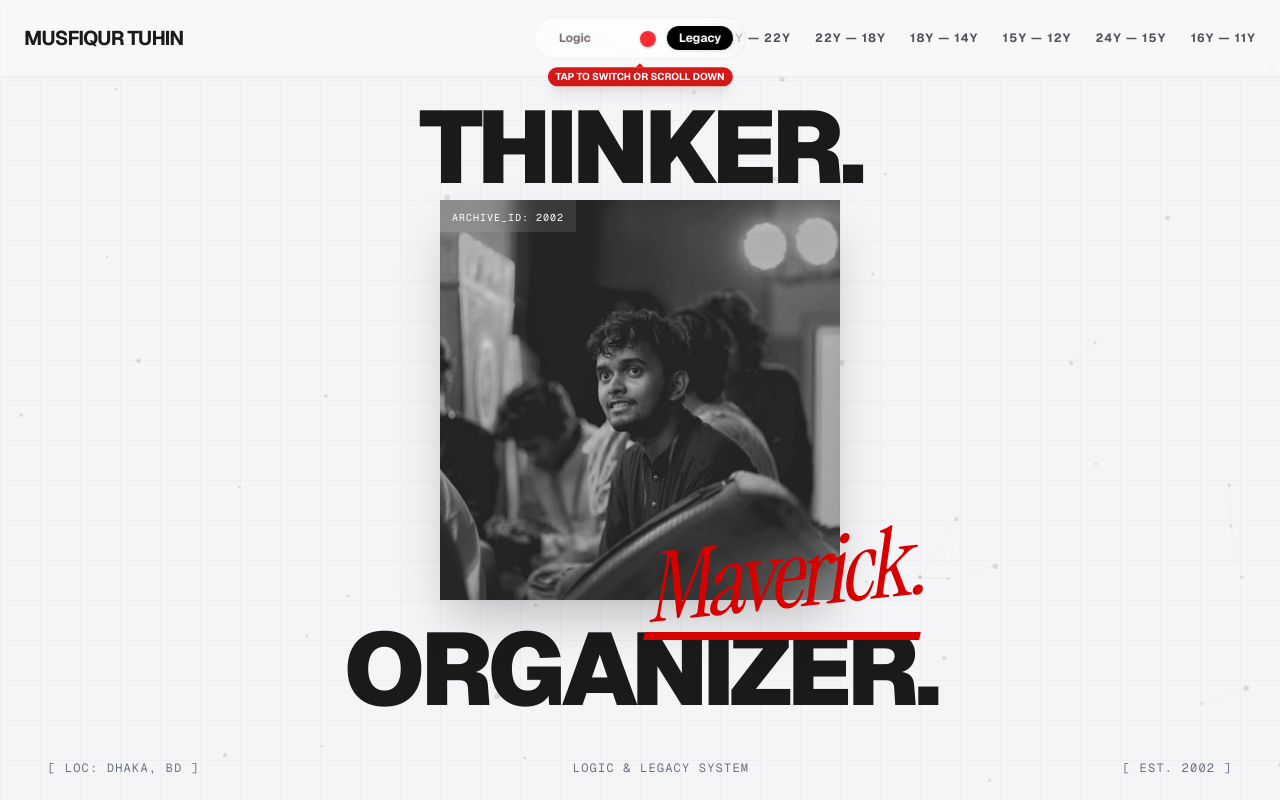
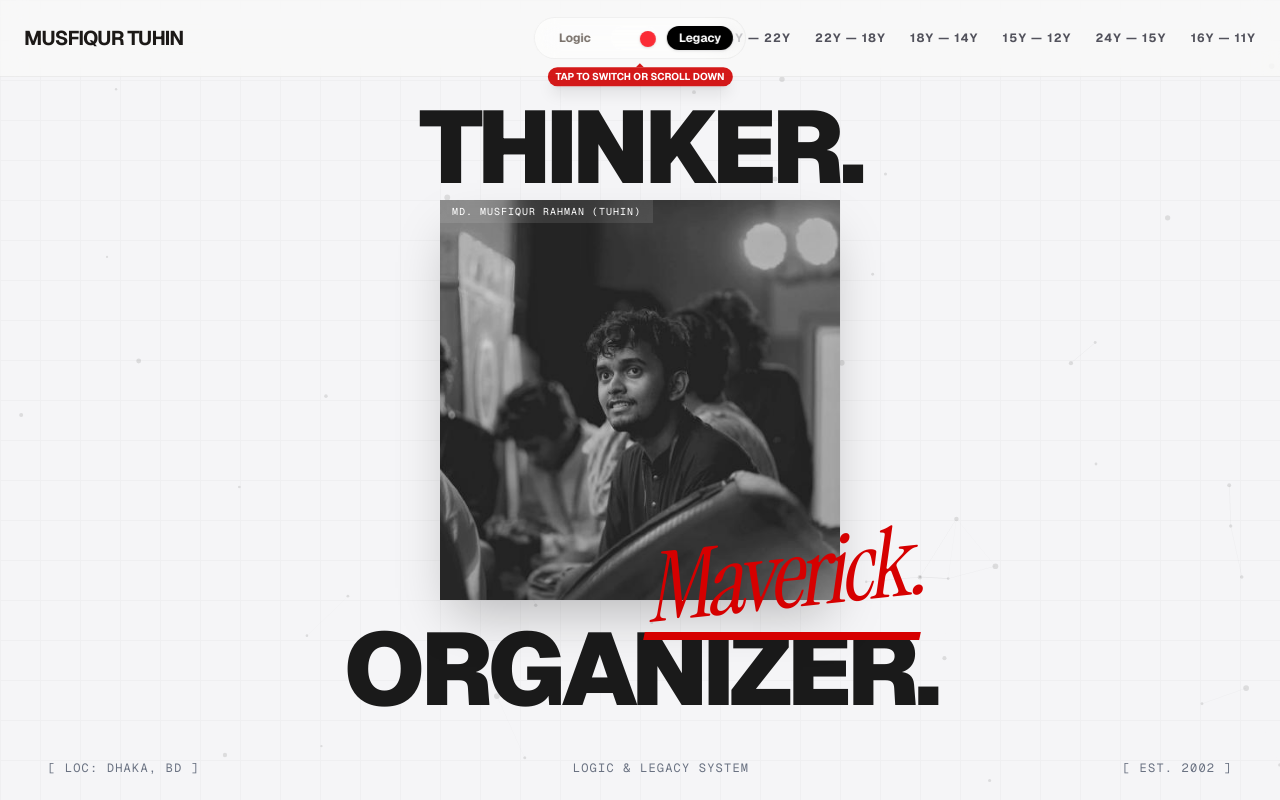
Before and after one commit to MusfiqurTuhin/profile, a Next.js app: page / in a window 1280 px wide. Shown: the top 800 px of the page. Built offline with nearby package versions, Linux system fonts and the light colour scheme; grey boxes are pictures that could not be loaded.

Commit message:
fix: update hero component H1s for better ranking (Phase 5)
- Updated corporate hero to use 'MD. MUSFIQUR RAHMAN' as glitch text

- Updated story hero with semantic H1 for 'Md. Musfiqur Rahman'

```diff
--- a/components/sections/hero.tsx
+++ b/components/sections/hero.tsx
@@ -11,13 +11,13 @@ import { ArrowDown, Cpu, Activity, ShieldCheck, Terminal } from "lucide-react";
 export default function Hero() {
     const container = useRef<HTMLDivElement>(null);
     const { mode } = useMode();
-    const [glitchText, setGlitchText] = useState("MUSFIQUR TUHIN");
+    const [glitchText, setGlitchText] = useState("MD. MUSFIQUR RAHMAN");
 
     // Glitch Effect
     useEffect(() => {
         const interval = setInterval(() => {
             const chars = "ABCDEFGHIJKLMNOPQRSTUVWXYZ0123456789@#$%^&*";
-            const original = "MUSFIQUR TUHIN";
+            const original = "MD. MUSFIQUR RAHMAN";
             let iterations = 0;
 
             const glitchInterval = setInterval(() => {
@@ -171,7 +171,7 @@ export default function Hero() {
                 <div className="relative text-center md:text-left mix-blend-screen">
                     <div className="w-24 h-1 hero-line mb-6 hidden md:block bg-cyan-500" />
 
-                    <h1 className="glitch-title text-4xl sm:text-5xl md:text-8xl lg:text-9xl font-black tracking-tighter mb-6 md:mb-4 text-transparent bg-clip-text bg-gradient-to-r from-white via-cyan-100 to-white filter drop-shadow-[0_0_10px_rgba(0,240,255,0.3)]">
+                    <h1 className="glitch-title text-3xl sm:text-4xl md:text-7xl lg:text-8xl font-black tracking-tighter mb-6 md:mb-4 text-transparent bg-clip-text bg-gradient-to-r from-white via-cyan-100 to-white filter drop-shadow-[0_0_10px_rgba(0,240,255,0.3)]">
                         {glitchText}
                     </h1>
 
--- a/components/story/sections/hero.tsx
+++ b/components/story/sections/hero.tsx
@@ -97,9 +97,9 @@ export default function Hero() {
 
             {/* --- TOP: THINKER --- */}
             <div className="relative z-10 flex justify-center items-start pt-24 sm:pt-20 md:pt-24 flex-shrink-0">
-                <h1 className="text-[11vw] sm:text-[10vw] md:text-[9vw] lg:text-[8vw] font-black tracking-tighter leading-none text-[#1A1A1A] select-none">
+                <div role="heading" aria-level={2} className="text-[11vw] sm:text-[10vw] md:text-[9vw] lg:text-[8vw] font-black tracking-tighter leading-none text-[#1A1A1A] select-none">
                     THINKER.
-                </h1>
+                </div>
             </div>
 
             {/* --- CENTER: THE MONOLITH --- */}
@@ -117,11 +117,11 @@ export default function Hero() {
                         className="w-full h-auto object-cover opacity-90 group-hover:opacity-100 transition-opacity duration-500"
                     />
 
-                    {/* Tech Detail: Corner Label */}
+                    {/* Tech Detail: Corner Label -> H1 for SEO */}
                     <div className="absolute top-0 left-0 bg-white/10 backdrop-blur-md px-2 md:px-3 py-1">
-                        <span className="font-mono text-[8px] md:text-[10px] text-white tracking-widest uppercase">
-                            Archive_ID: 2002
-                        </span>
+                        <h1 className="font-mono text-[8px] md:text-[10px] text-white tracking-widest uppercase m-0">
+                            Md. Musfiqur Rahman (Tuhin)
+                        </h1>
                     </div>
                 </div>
 
@@ -138,9 +138,9 @@ export default function Hero() {
 
             {/* --- BOTTOM: ORGANIZER --- */}
             <div className="relative z-10 flex justify-center items-end pb-20 sm:pb-16 md:pb-20 flex-shrink-0">
-                <h1 className="text-[11vw] sm:text-[10vw] md:text-[9vw] lg:text-[8vw] font-black tracking-tighter leading-none text-[#1A1A1A] select-none">
+                <div role="heading" aria-level={2} className="text-[11vw] sm:text-[10vw] md:text-[9vw] lg:text-[8vw] font-black tracking-tighter leading-none text-[#1A1A1A] select-none">
                     ORGANIZER.
-                </h1>
+                </div>
             </div>
 
             {/* --- FOOTER: DATA STREAM --- */}
```
